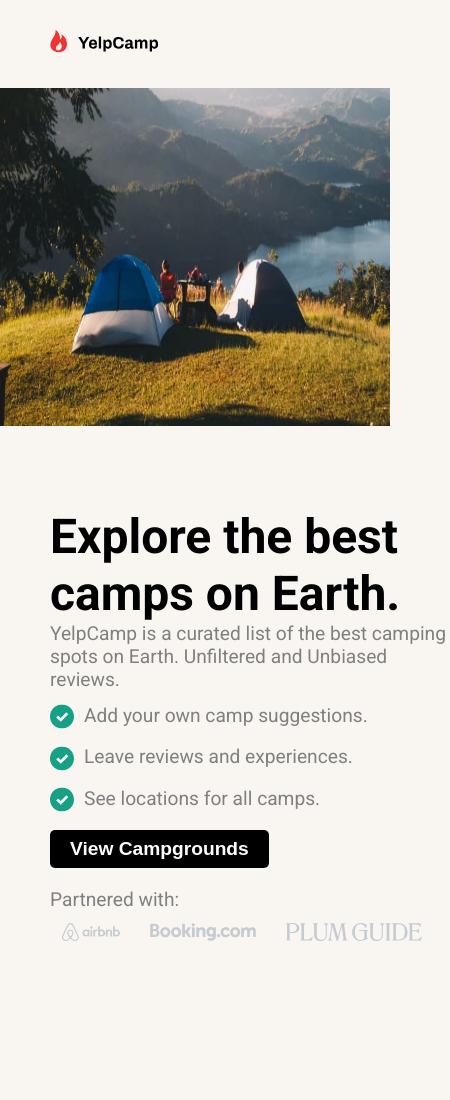
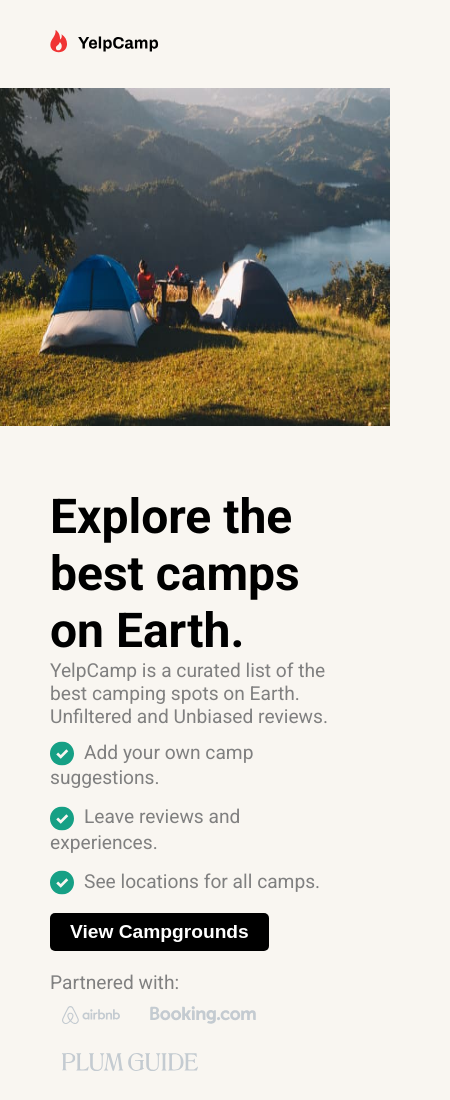
Before and after one commit to RealCMan/-yelp-camp-challenge, a plain HTML site: page index.html in a window 390 px wide. Shown: the top 1100 px of the page, 450 px wide, since content can reach past the window. Drawn offline with Linux system fonts and the light colour scheme.

Commit message:
testing layout on mobile

```diff
--- a/style.css
+++ b/style.css
@@ -38,7 +38,6 @@ ul {
 
 .main-information {
     margin: 30px 200px;
-    width: 400px;
 }
 
 .main-information h1{
@@ -86,7 +85,7 @@ li img {
 
 @media screen and (max-width: 800px) {
     .main-camp-image img {
-        width: 100vw;
+        width: 110vw;
         height: 40vh;
     }
     .logo-image {
@@ -96,6 +95,6 @@ li img {
         margin: 30px 50px;
     }
     .main-information {
-        margin: 420px 50px;
+        margin: 400px 50px;
     }
 }
```
